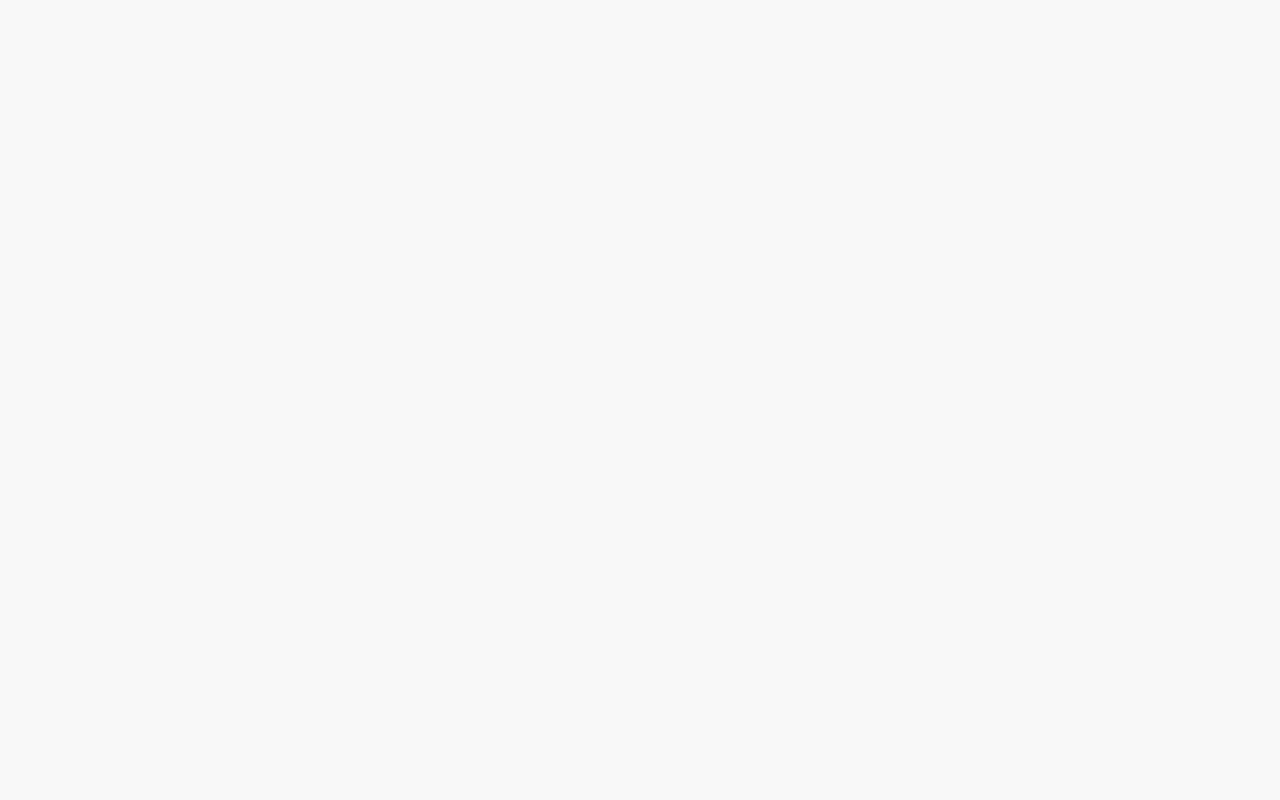
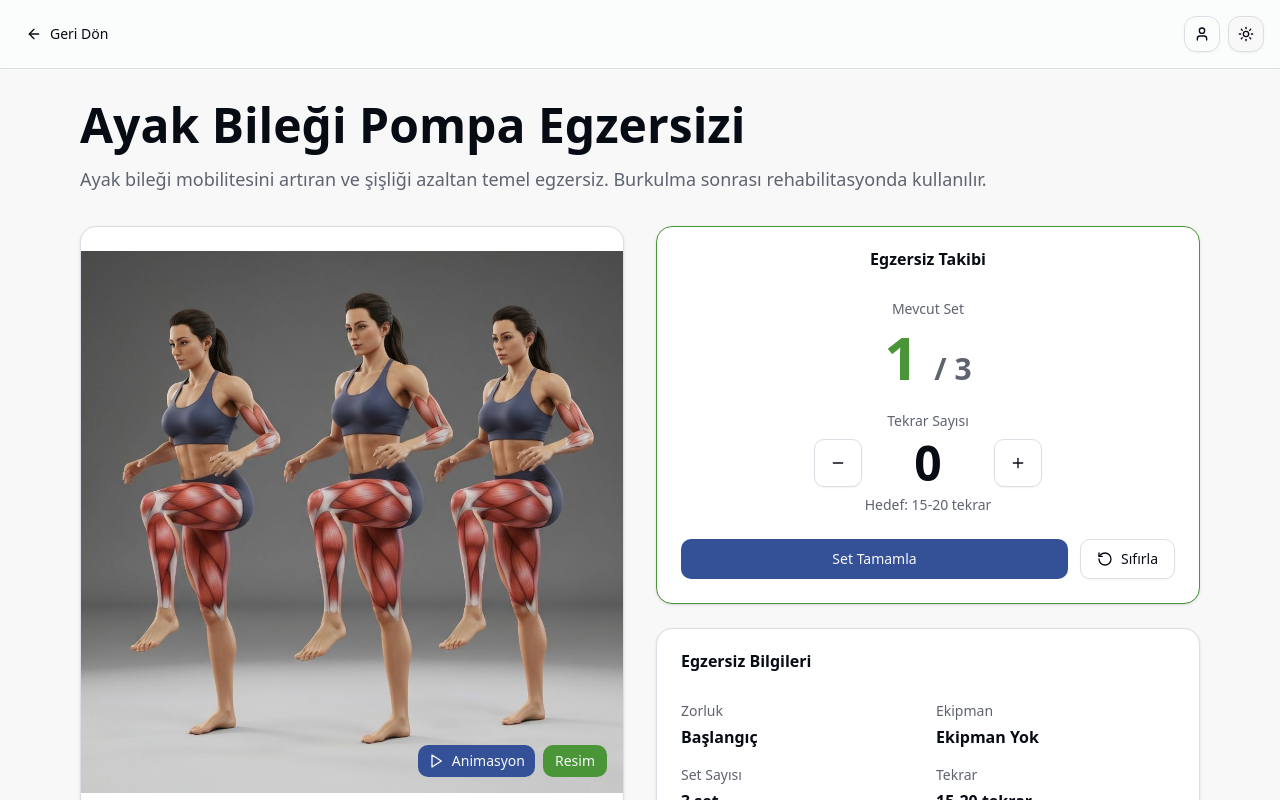
Before and after one commit to leventsgn/v0-fitness-exercise-website-3, a Next.js app: page /egzersiz/ayak/ayak-bilegi-pumpa in a window 1280 px wide. Before the commit this address had no page. Shown: the top 800 px of the page. Built offline with nearby package versions, Linux system fonts and the light colour scheme.

Commit message:
Türkçe karakterleri URL ID'lerinden kaldır (ğ → g)

```diff
--- a/app/egzersiz/data.ts
+++ b/app/egzersiz/data.ts
@@ -417,7 +417,7 @@ export const exerciseDetails: Record<string, Record<string, any>> = {
     },
   },
   ayak: {
-    "ayak-bileği-pumpa": {
+    "ayak-bilegi-pumpa": {
       title: "Ayak Bileği Pompa Egzersizi",
       description:
         "Ayak bileği mobilitesini artıran ve şişliği azaltan temel egzersiz. Burkulma sonrası rehabilitasyonda kullanılır.",
@@ -458,7 +458,7 @@ export const exerciseDetails: Record<string, Record<string, any>> = {
       targetMuscles: ["Ayak Kemer Kasları", "Fleksor Digitorum Brevis"],
       warnings: ["Kramp olursa dinlenin", "Yavaş başlayın"],
     },
-    "ayak-bileği-rotasyonu": {
+    "ayak-bilegi-rotasyonu": {
       title: "Ayak Bileği Rotasyonu",
       description: "Ayak bileği mobilitesini artıran dairesel hareket.",
       image: `${BASE}/ankle-and-foot-physiotherapy-rehabilitation.jpg`,
--- a/app/kategori/[category]/page.tsx
+++ b/app/kategori/[category]/page.tsx
@@ -185,7 +185,7 @@ const exerciseData: Record<
     title: "Ayak ve Ayak Bileği",
     exercises: [
       {
-        id: "ayak-bileği-pumpa",
+        id: "ayak-bilegi-pumpa",
         title: "Ayak Bileği Pompa",
         difficulty: "Başlangıç",
         equipment: "Ekipman Yok",
@@ -199,7 +199,7 @@ const exerciseData: Record<
         image: "/ankle-and-foot-physiotherapy-rehabilitation.jpg",
       },
       {
-        id: "ayak-bileği-rotasyonu",
+        id: "ayak-bilegi-rotasyonu",
         title: "Ayak Bileği Rotasyonu",
         difficulty: "Başlangıç",
         equipment: "Ekipman Yok",
```
